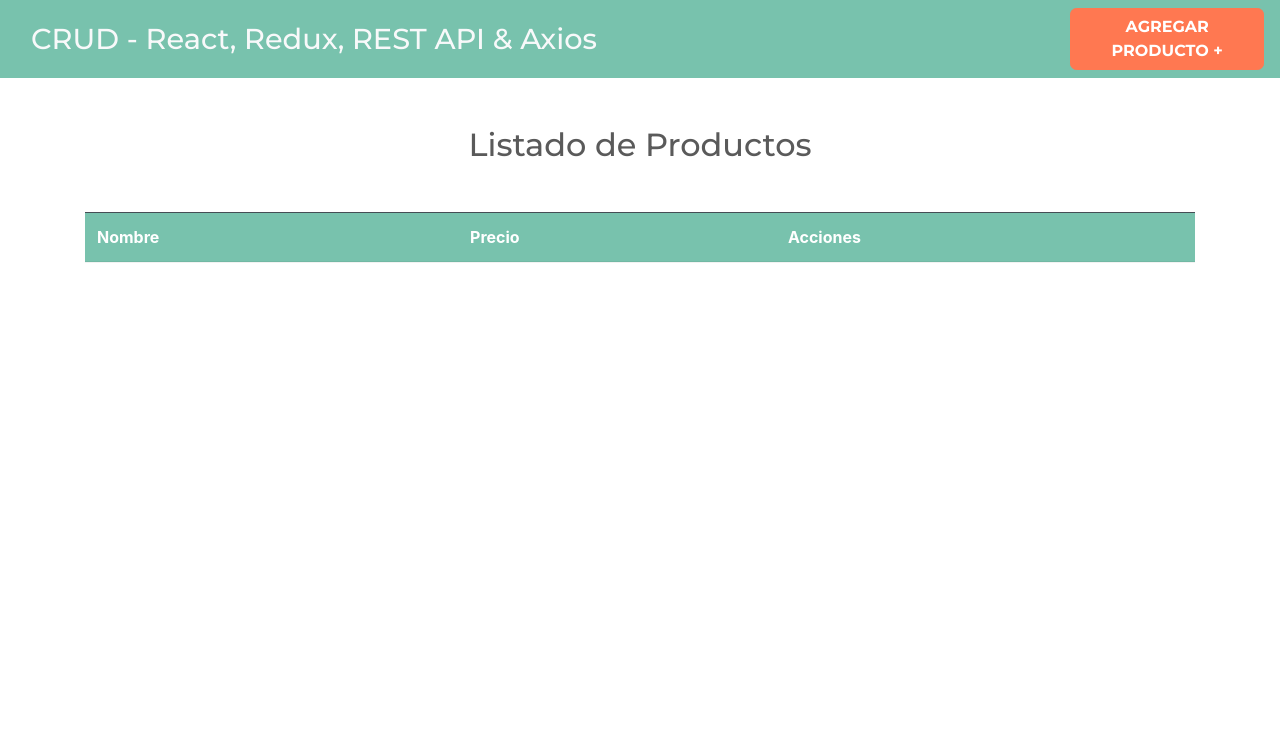
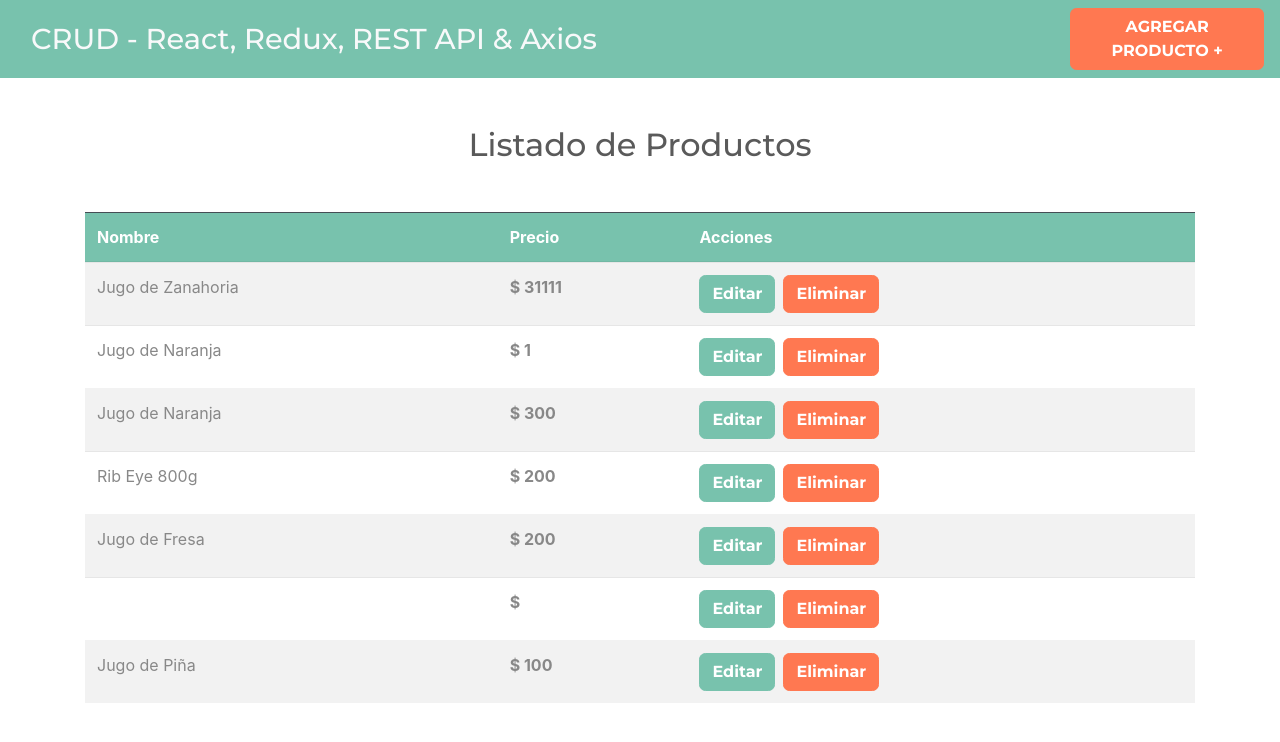
Before and after one commit to MaikolSoro/crudredux, a React (Create React App) app: page / in a window 1280 px wide. Shown: the top 742 px of the page. Built offline with nearby package versions, Linux system fonts and the light colour scheme; data requests are answered from the project's data file.

Commit message:
Mostrando los productos en la interfaz

```diff
--- a/db.json
+++ b/db.json
@@ -29,6 +29,8 @@
       "id": 6
     },
     {
+      "nombre": "Jugo de Piña",
+      "precio": 100,
       "id": 7
     }
   ]
--- a/src/actions/productoActions.js
+++ b/src/actions/productoActions.js
@@ -30,7 +30,7 @@
 				'success'
 			);
 		} catch (error) {
-			console.log(error);
+			// console.log(error);
 			// si hay un error, cambiar el state
 			dispatch( agregarProductoError(true) );
 
@@ -70,7 +70,6 @@
 		try {
 				const respuesta = await clienteAxios.get('/productos');
 				dispatch( descargaProductosExitosa(respuesta.data))
-				console.log(respuesta);
 		} catch (error) {
 				dispatch( descargaProductosError() )
 		}
@@ -90,5 +89,6 @@
 });
 
 const descargaProductosError = () => ({
-	type: DESCARGA_PRODUCTOS_ERROR
+	type: DESCARGA_PRODUCTOS_ERROR,
+	payload: true
 })
--- a/src/components/NuevoProducto.js
+++ b/src/components/NuevoProducto.js
@@ -20,7 +20,7 @@
 	const error = useSelector(state => state.productos.error);
 
 	// Mandar a llamar el action de productoAction
-	const agregarProducto = (producto) => dispatch( crearNuevoProductoAction() )
+	const agregarProducto = (producto) => dispatch( crearNuevoProductoAction(producto) )
 
 	// cuando el usuario haga submit
 	const submitNuevoProducto = e => {
--- /dev/null
+++ b/src/components/Producto.js
@@ -0,0 +1,23 @@
+import React from 'react';
+import { Link } from 'react-router-dom';
+
+const Producto = ({producto}) => {
+
+	const { nombre, precio, id } = producto
+	return (
+		<tr>
+			<td>{nombre}</td>
+			<td><span className="font-weight-bold">$ {precio}</span></td>
+			<td className="acciones">
+				<Link to = {`/productos/editar/${id}`} className="btn btn-primary mr-2" >
+					Editar
+				</Link>
+				<button type="button"
+				       className="btn btn-danger"
+				>Eliminar</button>
+			</td>
+		</tr>
+	);
+}
+
+export default Producto;
--- a/src/components/Productos.js
+++ b/src/components/Productos.js
@@ -1,4 +1,5 @@
 import React, { Fragment, useEffect } from 'react';
+import Producto from './Producto';
 
 // Redux
 
@@ -15,6 +16,12 @@
 		cargarProductos();
 
 	}, []);
+
+	// obtner el state
+	const productos = useSelector( state => state.productos.productos );
+	console.log(productos);
+
+
 	return (
 		<Fragment>
 			<h2 className="text-center my-5">Listado de Productos</h2>
@@ -28,6 +35,16 @@
 				</thead>
 				<tbody>
 					{/* TODO: Mostrar los datos que vengan desde la API*/}
+
+					 { productos.length  === 0 ? 'No hay productos' : (
+						 productos.map(producto => (
+							 <Producto
+								key={producto.id}
+								producto={producto}
+
+							 />
+						 ))
+					 )}
 				</tbody>
 			</table>
 		</Fragment>
--- a/src/config/axios.js
+++ b/src/config/axios.js
@@ -1,7 +1,7 @@
 import axios from 'axios';
 
 const clienteAxios = axios.create({
-	baseURL: 'http://localhost:4000/'
+	baseURL: ' http://localhost:4000/'
 });
 
 export default clienteAxios;
--- a/src/reducers/productosReducer.js
+++ b/src/reducers/productosReducer.js
@@ -32,17 +32,18 @@
 			}
 
 			case AGREGAR_PRODUCTO_ERROR:
+			case DESCARGA_PRODUCTOS_ERROR:
 				return {
 					...state,
 					loading: false,
 					error: action.payload
 				}
-			case AGREGAR_PRODUCTO_ERROR:
-			case DESCARGA_PRODUCTOS_ERROR:
+
+			case DESCARGA_PRODUCTOS_EXITO:
 				return {
 					...state,
 					loading: false,
-					error: false,
+					error: null,
 					productos: action.payload
 				}
 		default:
```
